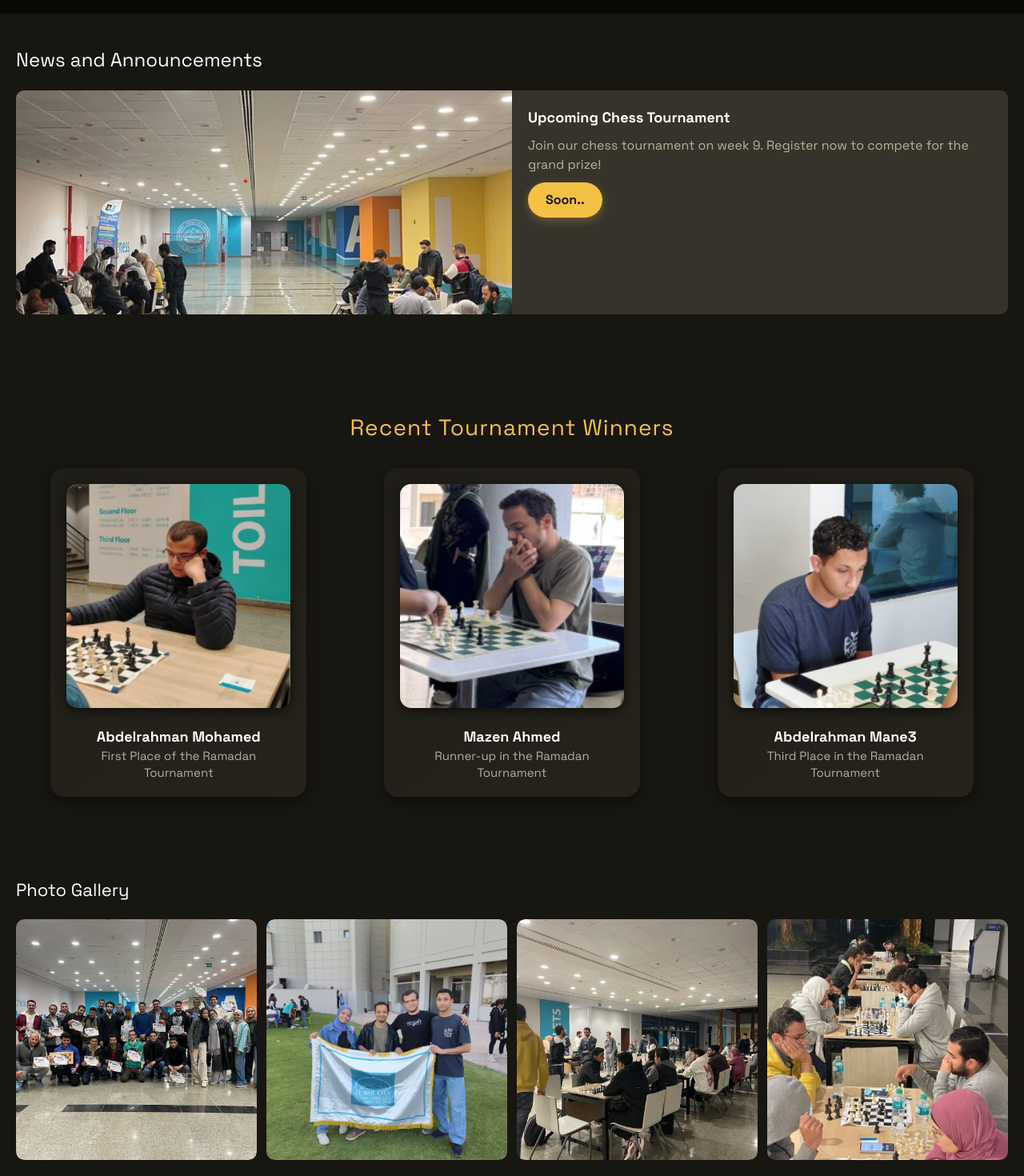
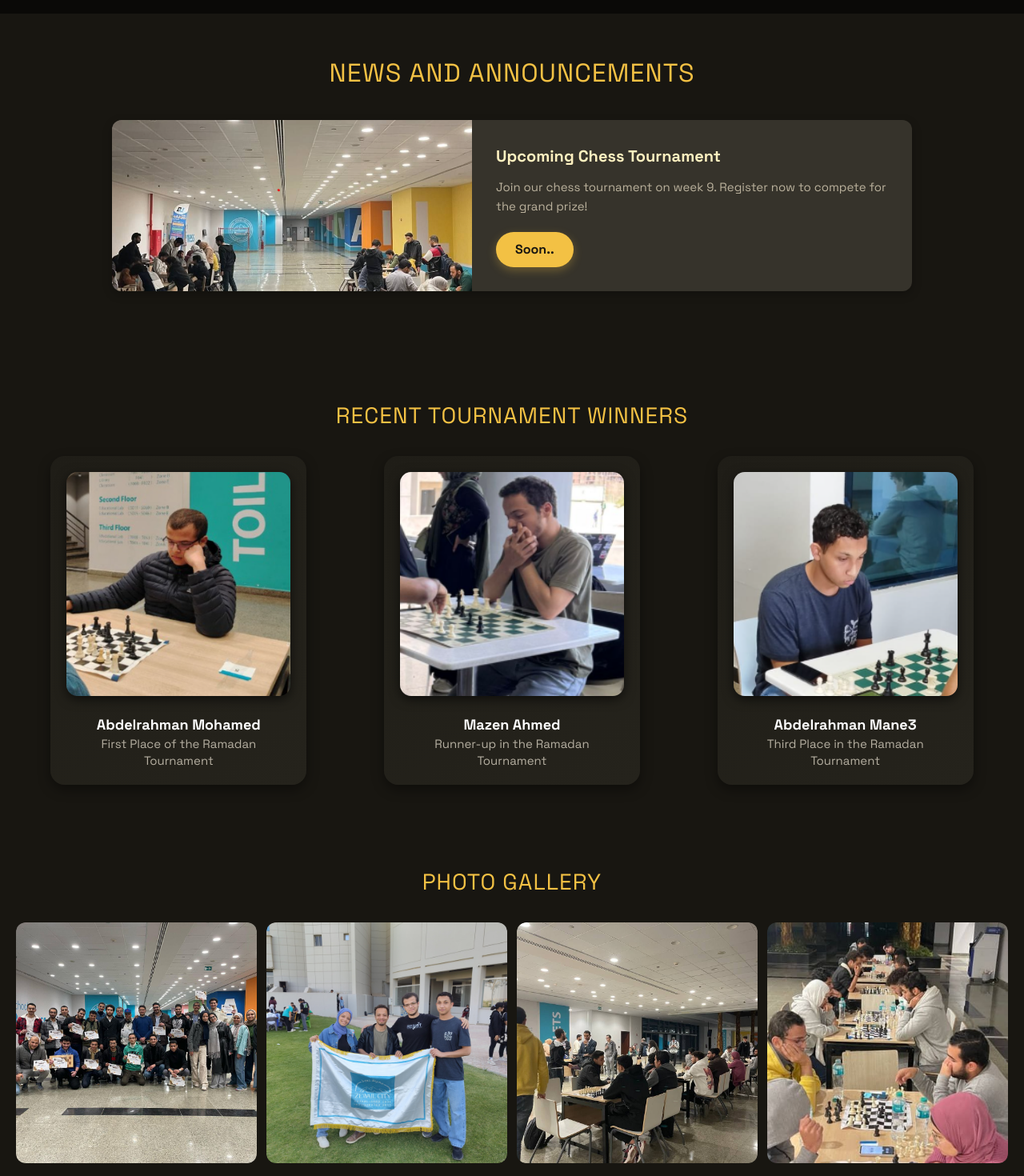
Before and after one commit to Bosy-Ayman/ZC-Chess-Club-WebApp, a React (Create React App) app in the folder my-app/: page / in a window 1280 px wide. Shown: the part 540-2010 px from the top of the page at 80% size. Built offline with nearby package versions, Linux system fonts and the light colour scheme; grey boxes are pictures that could not be loaded.

Commit message:
Update HomePage.css

```diff
--- a/my-app/src/pages/HomePage.css
+++ b/my-app/src/pages/HomePage.css
@@ -118,48 +118,77 @@
   animation: pulseGlow 2s infinite;
 }
 
-/* News Section */
+/*-------------------- News Section----------------*/
+/* 📰 News Section Container */
 .news-section {
-  padding: 40px 20px;
+  padding: 50px 20px;
+  overflow: hidden;
+  border-radius: 12px;
+  text-align: center;
 }
 
+/* 🏷️ Section Title */
 .news-section h2 {
-  font-size: 24px;
-  margin-bottom: 20px;
+  font-size: 28px;
+  margin-bottom: 35px;
+  color: #f3c144;
+  letter-spacing: 1px;
+  text-transform: uppercase;
 }
+
+/* 🧱 Each News Card */
 .news-card {
   display: flex;
-  flex-direction: column;
-  border-radius: 10px;
+  flex-direction: column; /* mobile default: stacked */
+  border-radius: 12px;
   overflow: hidden;
-  margin-bottom: 20px;
+  margin: 0 auto 24px;
   background-color: #36332b;
+  box-shadow: 0 4px 12px rgba(0, 0, 0, 0.25);
+  transition: transform 0.3s ease, box-shadow 0.3s ease;
 }
-/* Mobile default */
+
+/* 🪄 Hover lift */
+.news-card:hover {
+  transform: translateY(-5px);
+  box-shadow: 0 8px 20px rgba(0, 0, 0, 0.35);
+}
+
+/* 🖼️ News Image */
 .news-image {
+  width: 100%;
   height: 280px;
-  width: 100%;
   background-size: cover;
   background-position: center;
-}
-.news-text {
-  padding: 16px;
+  flex-shrink: 0;
 }
 
-.news-title {
-  font-size: 18px;
-  font-weight: bold;
+/* 📝 News Text Area */
+.news-text {
+  padding: 20px;
+  text-align: left;
 }
 
+/* 🧩 Title */
+.news-title {
+  font-size: 20px;
+  font-weight: 700;
+  color: #fff1c0;
+}
+
+/* 💬 Description */
 .news-description {
   color: #bab19c;
-  margin: 10px 0;
+  margin: 12px 0 20px;
+  line-height: 1.6;
+  font-size: 15px;
 }
 
+/* 🟡 Register Button */
 .register-btn {
   background-color: #f3c144;
   color: #181611;
-  padding: 10px 22px;
+  padding: 10px 24px;
   border: none;
   border-radius: 999px;
   font-weight: 600;
@@ -180,50 +209,39 @@
   box-shadow: 0 2px 8px rgba(243, 193, 68, 0.4);
 }
 
+/* 🖼️ Gallery Card */
 .gallery-card {
   overflow: hidden;
-  border-radius: 10px;
+  border-radius: 12px;
+  text-align: center;
 }
 
-
-/* Desktop */
+/* 💻 Desktop (side-by-side layout) */
 @media (min-width: 768px) {
   .news-card {
     flex-direction: row;
-    min-height: 280px;
+    align-items: stretch;
+    max-width: 1000px; /* centers and limits width */
   }
 
   .news-image {
-    width: 50%;
-    height: auto; /* <-- allow it to grow with content */
+    width: 45%;
+    height: auto;
   }
 
   .news-text {
-    width: 50%;
-    padding: 20px;
+    width: 55%;
+    padding: 30px;
+  }
+
+  .news-section h2 {
+    font-size: 32px;
   }
 }
 
 
 
-/* Winners Section */
-.winners-section {
-  padding: 40px 20px;
-}
-
-.winners-section h2 {
-  font-size: 22px;
-  margin-bottom: 20px;
-}
-
-.winners-grid {
-  display: flex;
-  gap: 24px;
-  justify-content: center;
-  flex-wrap: wrap;
-}
-
-/* 🎖 Winners / Members Section */
+/*-----------------🎖 Winners / Members Section-------------------*/
 .winners-section {
   padding: 60px 20px;
   text-align: center;
@@ -234,6 +252,8 @@
   margin-bottom: 30px;
   color: #f3c144;
   letter-spacing: 1px;
+  text-transform: uppercase;
+
 }
 
 /* 🧩 Responsive Grid Layout */
@@ -310,14 +330,20 @@
   animation: softGlow 2s infinite;
 }
 
-/* Gallery Section */
+/*------------------ Gallery Section----------------*/
 .gallery-section {
   padding: 40px 20px;
+  text-align: center;
+
 }
 
 .gallery-section h2 {
-  font-size: 22px;
-  margin-bottom: 20px;
+ font-size: 28px;
+  margin-bottom: 30px;
+  color: #f3c144;
+  letter-spacing: 1px;
+    text-transform: uppercase;
+
 }
 
 .gallery-grid {
```
